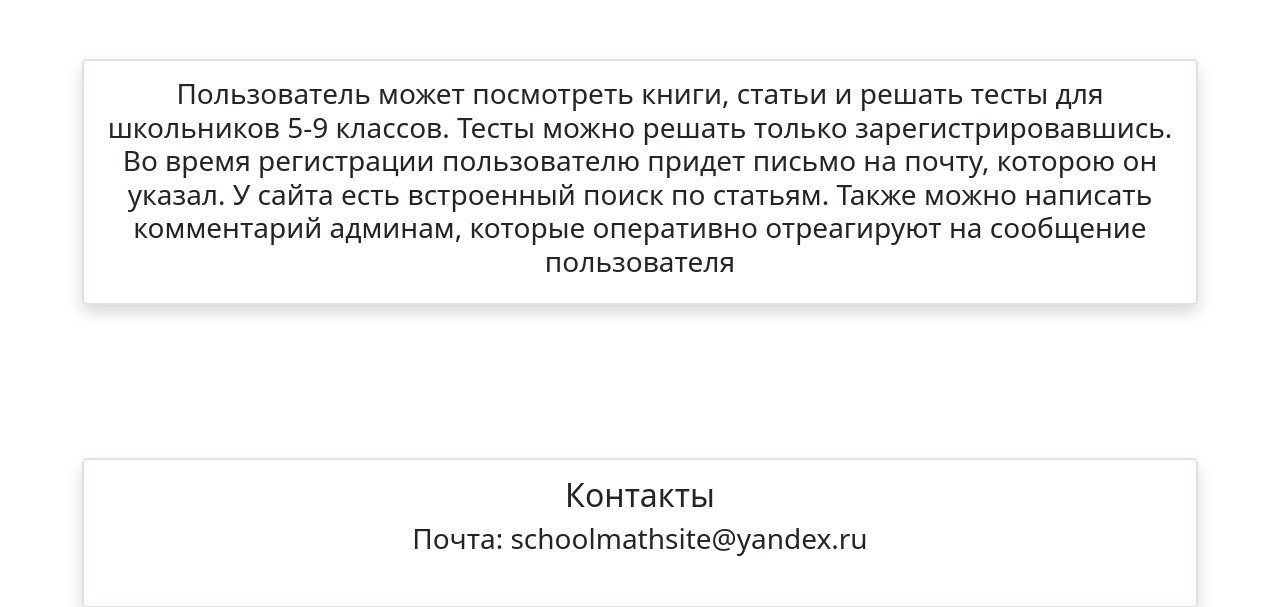
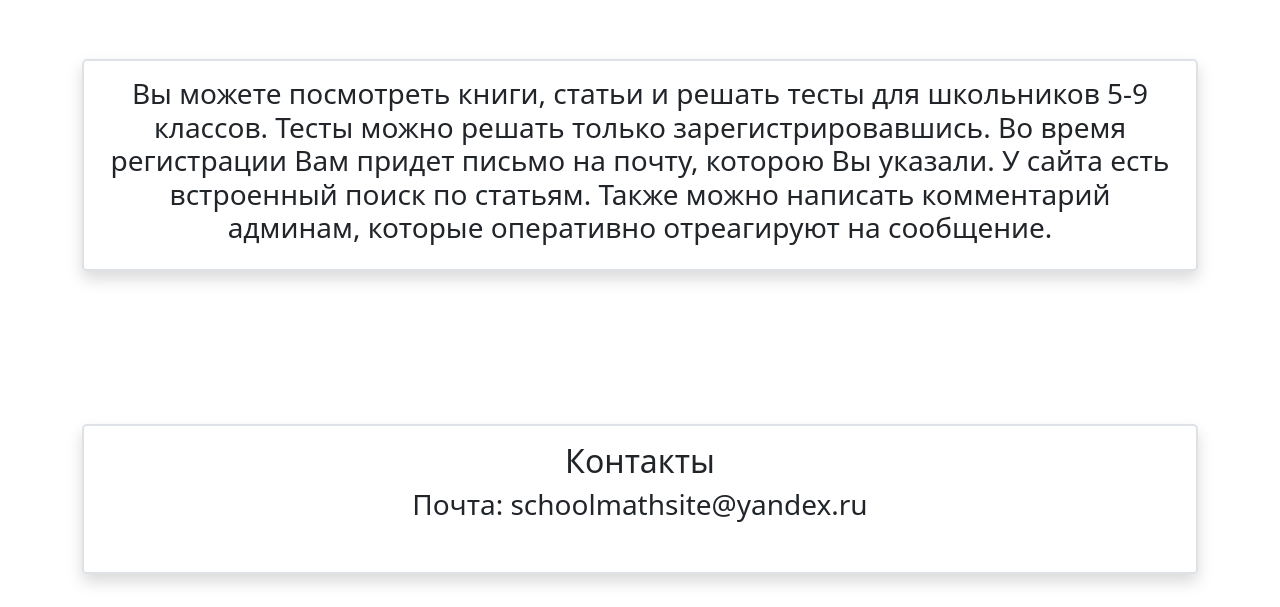
Before and after one commit to bladekeys/sipi_project, a Flask app: page /help in a window 1280 px wide. Shown: the part 70-677 px from the top of the page. Run offline with Flask 2, Linux system fonts and the light colour scheme; parts of the project's set-up code (start-up, migrations or seed data) failed here and were passed over; some libraries are stand-ins or nearby versions.

Commit message:
some html text changes

```diff
--- a/templates/help_page.html
+++ b/templates/help_page.html
@@ -58,11 +58,11 @@
 <div class="container" style="text-align: center; margin-top: 100px;">
     <div class="books_profile border border-2 rounded-3 shadow p-3 mb-5 bg-body rounded">
         <h3>
-            Пользователь может посмотреть книги, статьи и решать тесты для школьников 5-9 классов.
-            Тесты можно решать только зарегистрировавшись. Во время регистрации пользователю придет письмо на почту,
-            которою он указал.
+            Вы можете посмотреть книги, статьи и решать тесты для школьников 5-9 классов.
+            Тесты можно решать только зарегистрировавшись. Во время регистрации Вам придет письмо на почту,
+            которою Вы указали.
             У сайта есть встроенный поиск по статьям. Также можно написать комментарий админам, которые оперативно
-            отреагируют на сообщение пользователя
+            отреагируют на сообщение.
         </h3>
     </div>
 </div>
```
Also changed, not shown: 1 other file.
